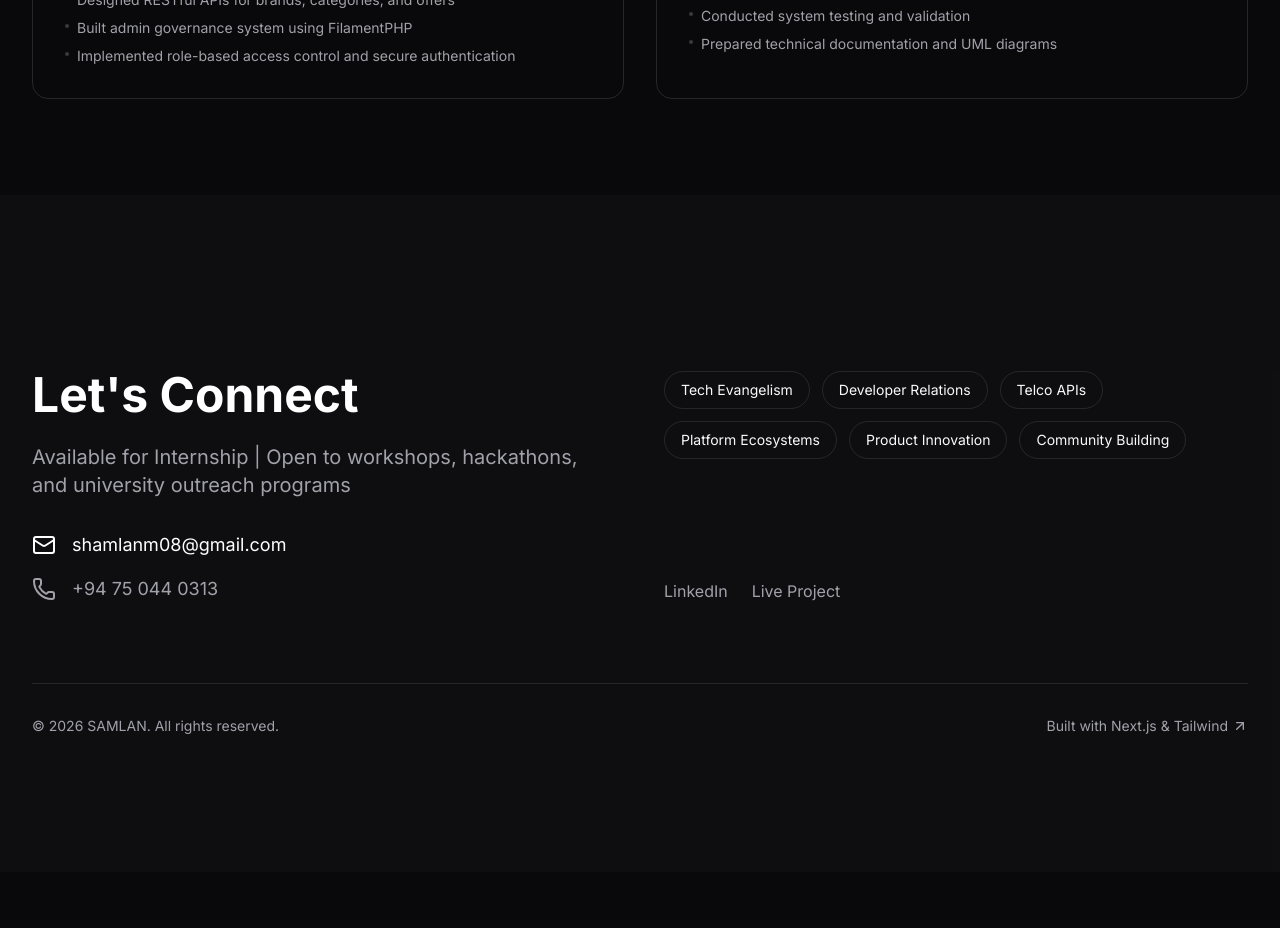
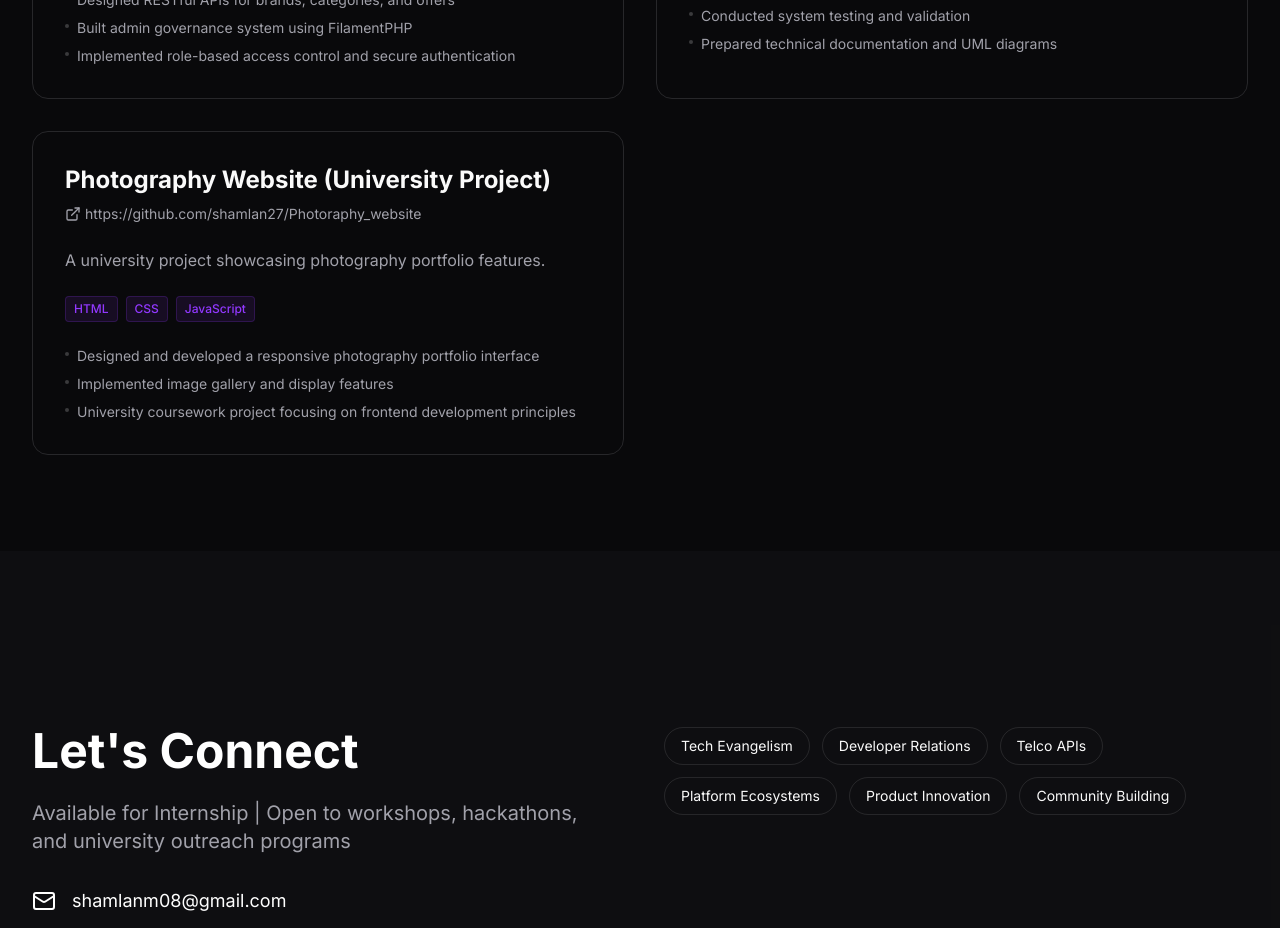
Before and after one commit to shamlan27/portfolio_Samlan, a Next.js app: page / in a window 1280 px wide. Shown: the part 3440-4368 px from the top of the page. Before the commit the page ends 4312 px from the top, so only its background shows below. Built offline with nearby package versions, Linux system fonts and the light colour scheme.

Commit message:
Add Photography Website project

```diff
--- a/src/data/portfolio.ts
+++ b/src/data/portfolio.ts
@@ -97,6 +97,17 @@ export const PORTFOLIO_DATA = {
                 "Prepared technical documentation and UML diagrams",
             ],
         },
+        {
+            title: "Photography Website (University Project)",
+            link: "https://github.com/shamlan27/Photoraphy_website",
+            description: "A university project showcasing photography portfolio features.",
+            techStack: ["HTML", "CSS", "JavaScript"],
+            points: [
+                "Designed and developed a responsive photography portfolio interface",
+                "Implemented image gallery and display features",
+                "University coursework project focusing on frontend development principles",
+            ],
+        },
     ],
     strengths: [
         "Developer onboarding & API usage support",
```
